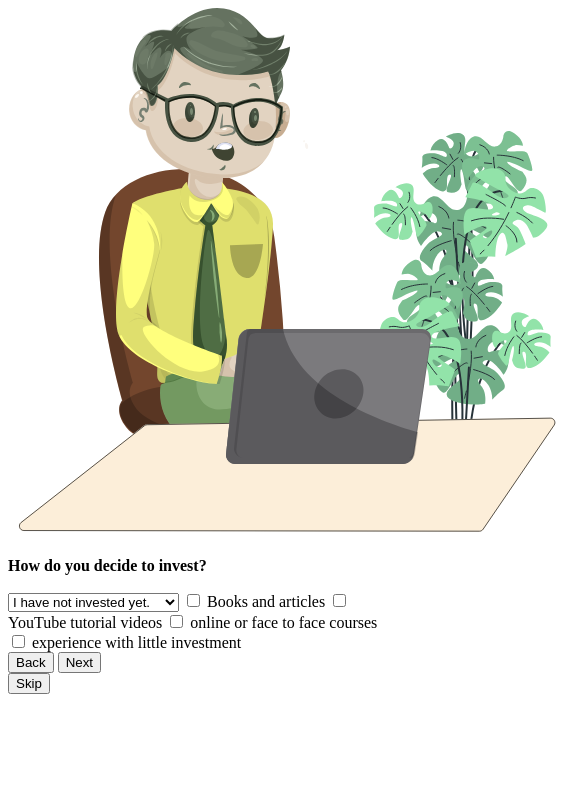
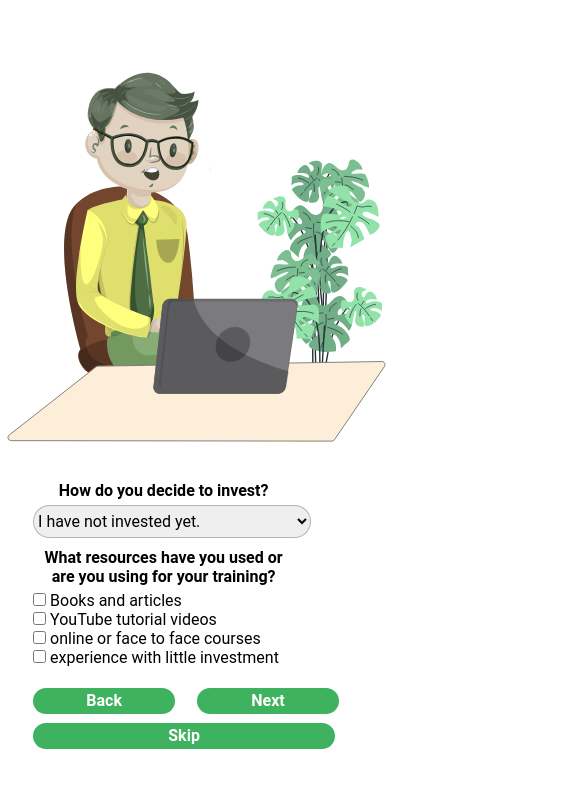
Before and after one commit to Matheus-kb/survey-form, a website: page src/pagefour.html in a window 390 px wide. Shown: the whole page, 562 px wide, since content can reach past the window. Drawn offline with Linux system fonts and the light colour scheme.

Commit message:
estilização da page-four para mobile

```diff
--- /dev/null
+++ b/src/css/pagefour-style.css
@@ -0,0 +1,78 @@
+* {
+  margin: 0;
+  font-family: "Roboto", sans-serif;
+}
+
+body {
+  background-color: #fff;
+  margin: 0;
+  display: flex;
+  flex-direction: column;
+  align-items: center;
+}
+
+img {
+  width: 100vw;
+  height: 50vh;
+  padding-top: 3rem;
+  padding-bottom: 0.7rem;
+}
+
+form {
+  display: flex;
+  flex-direction: column;
+}
+
+p {
+  font-size: 1rem;
+  font-weight: 700;
+  padding-bottom: 0.3rem;
+  text-align: center;
+  width: 16.3125rem;
+  flex-shrink: 0;
+}
+
+select {
+  width: 17.375rem;
+  height: 2.0625rem;
+  flex-shrink: 0;
+  border-radius: 1.25rem;
+  border: 1px solid rgba(0, 0, 0, 0.25);
+  font-size: 1rem;
+  font-weight: 400;
+  margin-bottom: 0.62rem;
+}
+
+.input-group {
+  display: flex;
+  flex-direction: column;
+  margin-bottom: 1.31rem;
+}
+
+.button-group {
+  margin-bottom: 0.56rem;
+}
+
+button {
+  width: 8.875rem;
+  height: 1.625rem;
+  flex-shrink: 0;
+  border-radius: 2.1875rem;
+  background: #3eb25e;
+  font-size: 1rem;
+  font-weight: 700;
+  color: #fff;
+  border: none;
+  margin-inline-end: 1.12rem;
+}
+
+button:hover {
+  color: #000;
+  background-color: #ffff7d;
+  transition: 0.6s;
+}
+
+.button-skip {
+  width: 18.875rem;
+  height: 1.625rem;
+}
--- a/src/pagefour.html
+++ b/src/pagefour.html
@@ -1,12 +1,16 @@
 <!DOCTYPE html>
 <html lang="en">
   <head>
-    <meta charset="UTF-8">
-    <meta name="viewport" content="width=device-width, initial-scale=1.0">
+    <meta charset="UTF-8" />
+    <meta name="viewport" content="width=device-width, initial-scale=1.0" />
+    <link rel="stylesheet" href="../src/css/pagefour-style.css" />
     <title>Survey Form</title>
   </head>
   <body>
-    <img src="../public/img/three.svg" alt="a bank clerk asking some questions">
+    <img
+      src="../public/img/three.svg"
+      alt="a bank clerk asking some questions"
+    />
     <form>
       <p class="highlighted-paragraph">
         <strong>How do you decide to invest?</strong>
@@ -17,24 +21,57 @@
         <option value="have-account">I've invested a few times.</option>
         <option value="without-account">I invest frequently.</option>
       </select>
-        <input type="checkbox" id="1" name="books" value="Books an articles">
-        <label for="1">Books and articles</label>
-
-        <input type="checkbox" id="2" name="youtube" value="YouTube tutorial videos">
-        <label for="2">YouTube tutorial videos</label>
-
-        <input type="checkbox" id="3" name="courses" value="online or face to face courses">
-        <label for="3">online or face to face courses</label>
-
-        <input type="checkbox" id="4" name="experience" value="experience with little investment">
-        <label for="4">experience with little investment</label>
-    </form>
-    <div>
+      <p>
+        <strong
+          >What resources have you used or are you using for your
+          training?</strong
+        >
+      </p>
+      <div class="input-group">
+        <label for="1">
+          <input
+            type="checkbox"
+            id="1"
+            name="books"
+            value="Books an articles"
+          />
+          Books and articles</label
+        >
+        <label for="2">
+          <input
+            type="checkbox"
+            id="2"
+            name="youtube"
+            value="YouTube tutorial videos"
+          />
+          YouTube tutorial videos</label
+        >
+        <label for="3">
+          <input
+            type="checkbox"
+            id="3"
+            name="courses"
+            value="online or face to face courses"
+          />
+          online or face to face courses</label
+        >
+        <label for="4">
+          <input
+            type="checkbox"
+            id="4"
+            name="experience"
+            value="experience with little investment"
+          />
+          experience with little investment</label
+        >
+      </div>
+      <div class="button-group">
         <button>Back</button>
         <button>Next</button>
       </div>
-    <div>
-        <button>Skip</button>
+      <div class="skip">
+        <button class="button-skip">Skip</button>
       </div>
+    </form>
   </body>
 </html>
```
Lines whose indentation alone changed are shown as unchanged.
